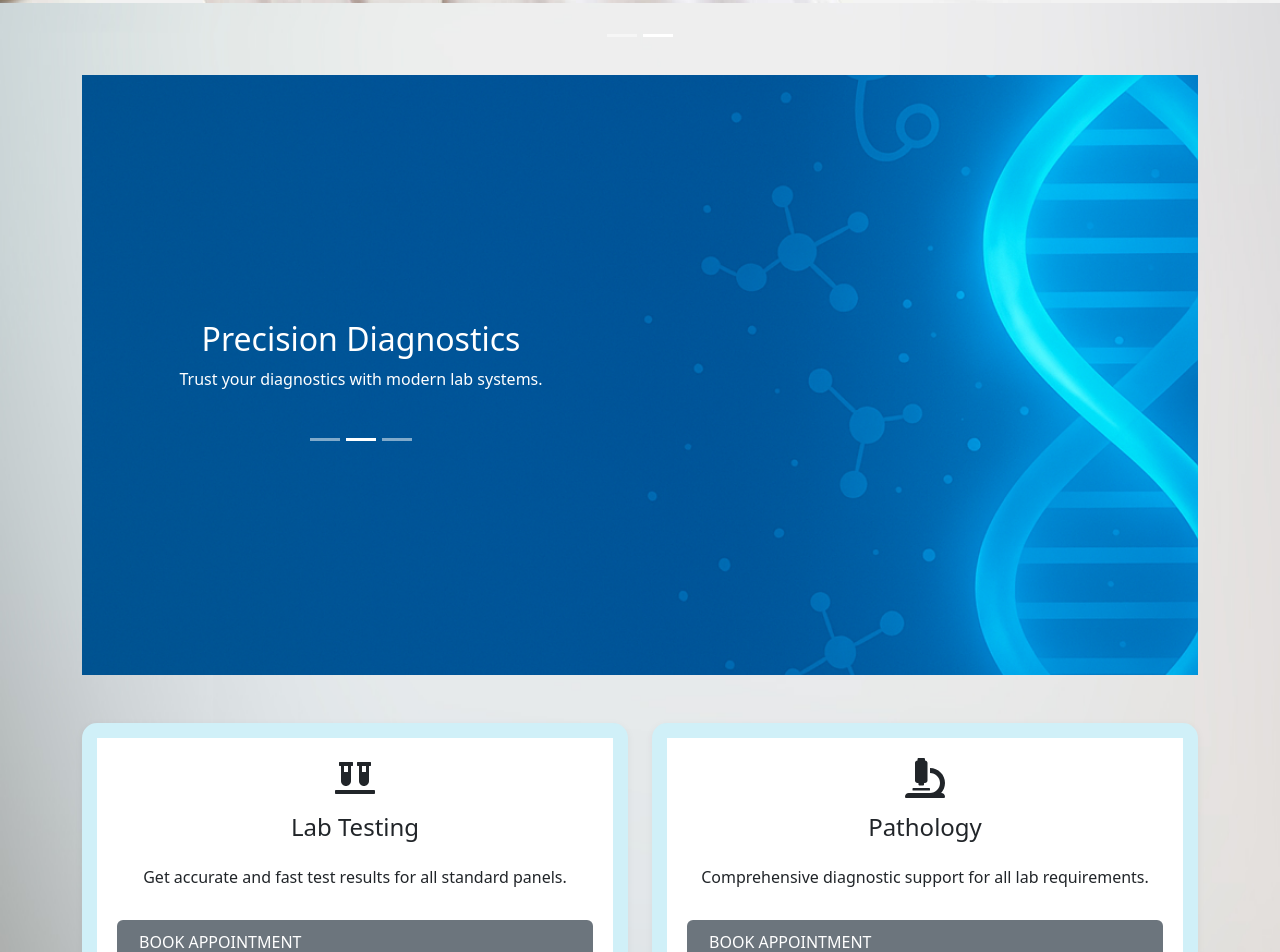
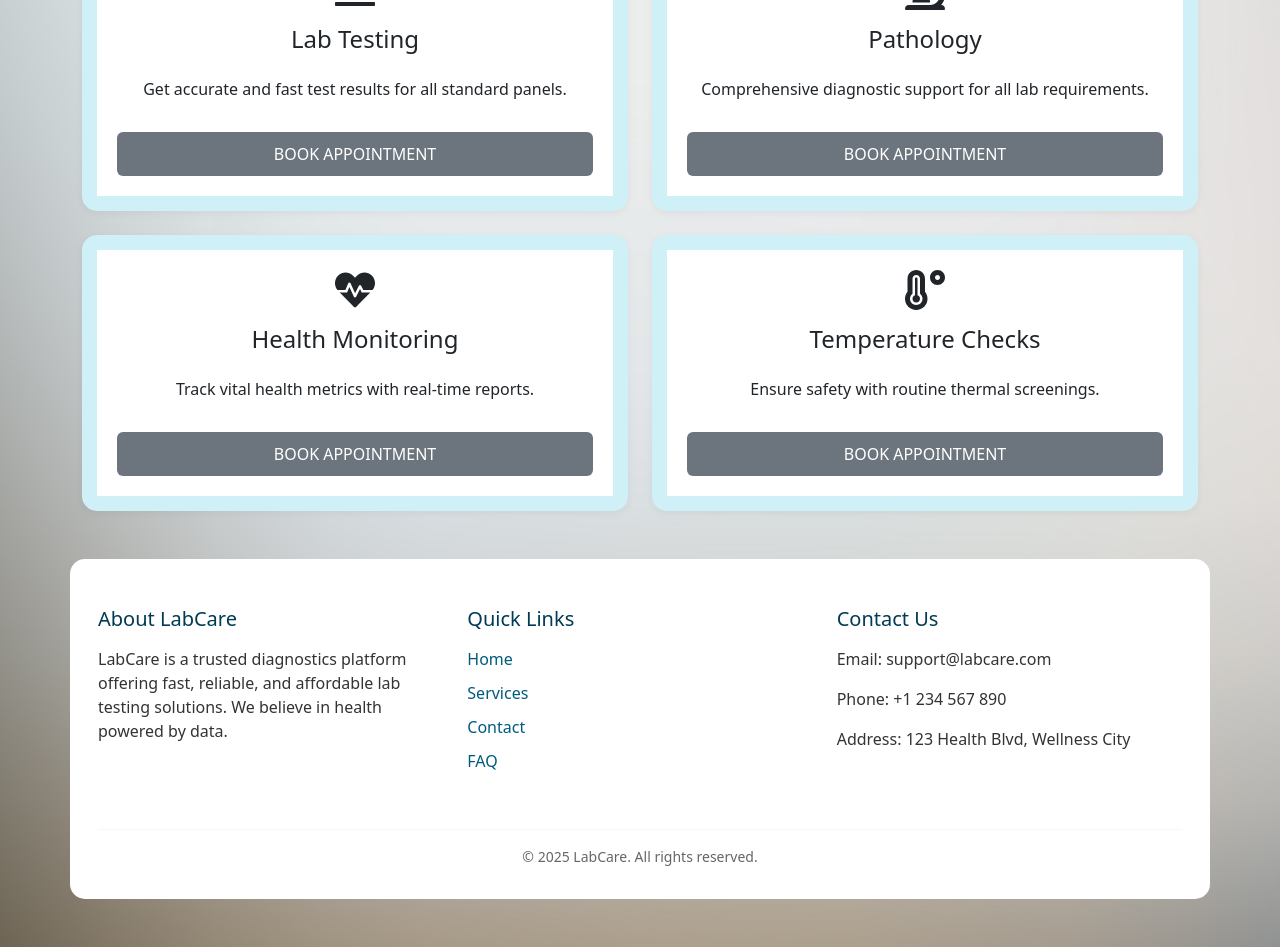
Before and after one commit to kumarshubham10021998/labappointment, a React (Create React App) app: page / in a window 1280 px wide. Shown: the part 820-1772 px from the top of the page. Built offline with nearby package versions, Linux system fonts and the light colour scheme.

Commit message:
24|04|25

```diff
--- a/src/App.js
+++ b/src/App.js
@@ -1,8 +1,8 @@
 import React from "react";
+import Footer from "./components/Footer";
 import { BrowserRouter as Router, Routes, Route } from "react-router-dom";
 import "./App.css";
 import Header from "./components/Headers";
-import Carousel from "./components/Carousel";
 import Home from "./pages/Home";
 import About from "./pages/About";
 import ServiceList from "./pages/ServiceList";
@@ -11,13 +11,13 @@
   return (
     <Router>
       <Header />
-      <Carousel/>
       <Routes>
         <Route path="/" element={<Home />} />
         {/* <Route path="/" element={<Carousel />} /> */}
         <Route path="/about" element={<About />} />
         <Route path="/service-list" element={<ServiceList />} />
       </Routes>
+      <Footer />
     </Router>
   );
 }
--- a/src/components/Footer.js
+++ b/src/components/Footer.js
@@ -8,8 +8,9 @@
         backgroundColor: "#ffffff",
         color: "#333",
         borderRadius: "15px",
+        margin: "0 auto",
       }}
-      className="pt-5 pb-3 px-3 mb-5"
+      className="pt-5 pb-3 px-3 mb-5 container"
     >
       <Container>
         <Row>
--- a/src/components/Header.css
+++ b/src/components/Header.css
@@ -3,10 +3,7 @@
 }
 nav.navbar {
     background: #fff;
-    max-width: 1140px;
-    margin-left: auto;
     border-radius: 15px;
-    margin-right: auto;
 }
 a.nav-link {
     font-size: 16px;
--- a/src/components/Headers.js
+++ b/src/components/Headers.js
@@ -50,7 +50,16 @@
 
   return (
     <>
-      <Navbar expand="lg" sticky="top" className="my-3" style={{ backgroundColor: "#5388cc" }}>
+      <Navbar
+        expand="lg"
+        sticky="top"
+        className="my-3 container"
+        style={{
+          backgroundColor: "#5388cc",
+          marginLeft: "auto",
+          marginRight: "auto",
+        }}
+      >
         <Container>
           <Navbar.Brand as={Link} to="/">
             <img
@@ -62,9 +71,15 @@
           <Navbar.Toggle aria-controls="basic-navbar-nav" />
           <Navbar.Collapse id="basic-navbar-nav">
             <Nav className="me-auto text-light">
-              <Nav.Link as={Link} to="/">Home</Nav.Link>
-              <Nav.Link as={Link} to="/about">About</Nav.Link>
-              <Nav.Link as={Link} to="/service-list">Service</Nav.Link>
+              <Nav.Link as={Link} to="/">
+                Home
+              </Nav.Link>
+              <Nav.Link as={Link} to="/about">
+                About
+              </Nav.Link>
+              <Nav.Link as={Link} to="/service-list">
+                Service
+              </Nav.Link>
             </Nav>
 
             {user ? (
@@ -81,7 +96,11 @@
                 <Button variant="secondary" onClick={() => handleShow("login")}>
                   Login
                 </Button>
-                <Button className="ms-2" size="lg" onClick={() => handleShow("register")}>
+                <Button
+                  className="ms-2"
+                  size="lg"
+                  onClick={() => handleShow("register")}
+                >
                   Register
                 </Button>
               </>
--- a/src/components/HomeBanner.js
+++ b/src/components/HomeBanner.js
@@ -4,7 +4,7 @@
 
 const HomeBanner = () => {
   return (
-    <div style={{ position: "relative", width: "100%" }} className="pt-4">
+    <div style={{ position: "relative", width: "100%" }} className="pt-1">
       <img
         src={bgImage}
         alt="Medical Lab Background"
--- a/src/components/LabBlocks.js
+++ b/src/components/LabBlocks.js
@@ -43,7 +43,7 @@
 
   // to handle opening or closing of modal
   const showModal = () => setShow(true);
-  const hideModal = () => setShow(false);
+  const onHide = () => setShow(false);
 
   return (
     <Container className="pt-5 pb-4 px-0">
@@ -67,7 +67,11 @@
               <div>{iconsArr[index]}</div>
               <h4>{data.title}</h4>
               <p>{data.text}</p>
-              <Button variant="secondary" onClick={showModal}>
+              <Button
+                variant="secondary"
+                className="justify-content-center"
+                onClick={showModal}
+              >
                 Book Appointment
               </Button>
             </div>
@@ -76,12 +80,7 @@
       </Row>
 
       {/* form modal */}
-      <MainModal
-        show={show}
-        hideModal={hideModal}
-        centered
-        footer={true}
-      ></MainModal>
+      <MainModal show={show} onHide={onHide} centered footer={true}></MainModal>
     </Container>
   );
 };
--- a/src/components/Modal.js
+++ b/src/components/Modal.js
@@ -7,13 +7,14 @@
   heading,
   className,
   show,
-  hideModal,
+  onHide,
   footer,
   ...props
 }) => {
   return (
     <Modal
       show={show}
+      onHide={onHide}
       style={style}
       className={className || "custom-modal"}
       {...props}
@@ -24,7 +25,7 @@
       <Modal.Body>{children}</Modal.Body>
       {footer && (
         <Modal.Footer>
-          <Button onClick={hideModal} variant="secondary">
+          <Button onClick={onHide} variant="secondary">
             Close
           </Button>
         </Modal.Footer>
--- a/src/pages/Home.js
+++ b/src/pages/Home.js
@@ -1,7 +1,6 @@
 import React from "react";
 import HomeBanner from "../components/HomeBanner";
 import LabBlocks from "../components/LabBlocks";
-import Footer from "../components/Footer";
 import "./Home.css";
 import { Container, Row, Col } from "react-bootstrap";
 
@@ -15,9 +14,6 @@
         <Col className="lab-blk-sec" lg={12}>
           <LabBlocks></LabBlocks>
         </Col>
-        <Col className="Footer" lg={12}>
-          <Footer></Footer>
-        </Col>
       </Row>
     </Container>
   );
```
Also changed, not shown: src/components/Form---.js (renamed from src/components/FormTemp.js).
